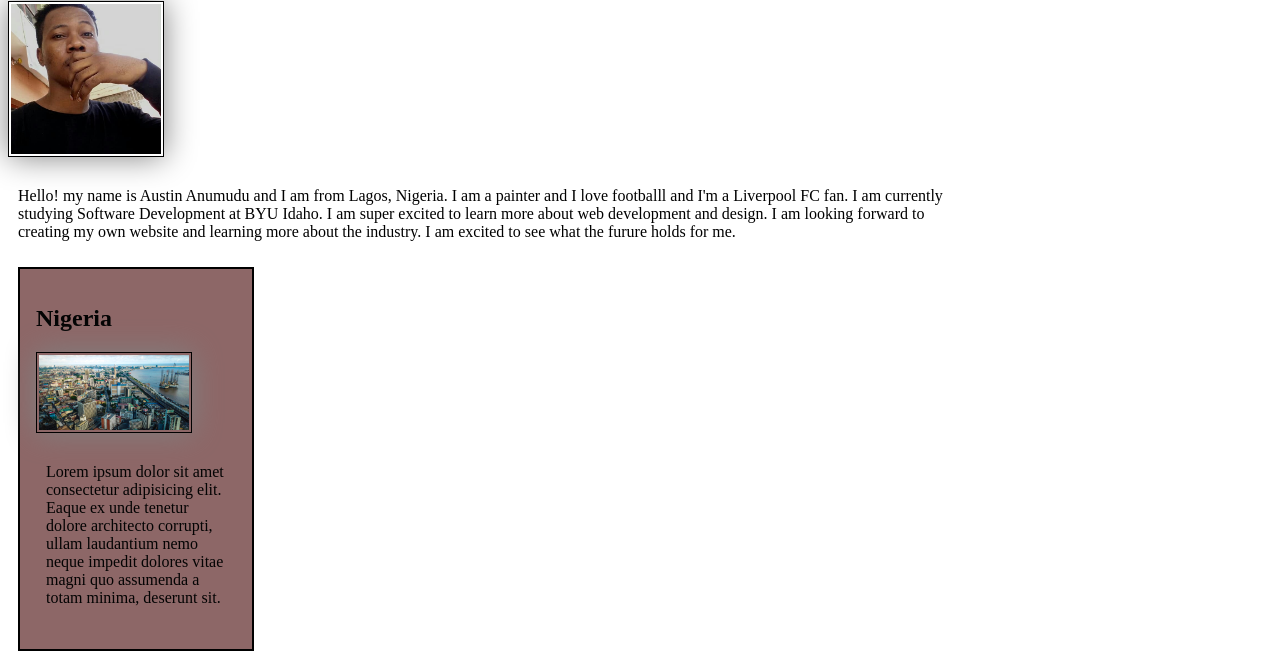
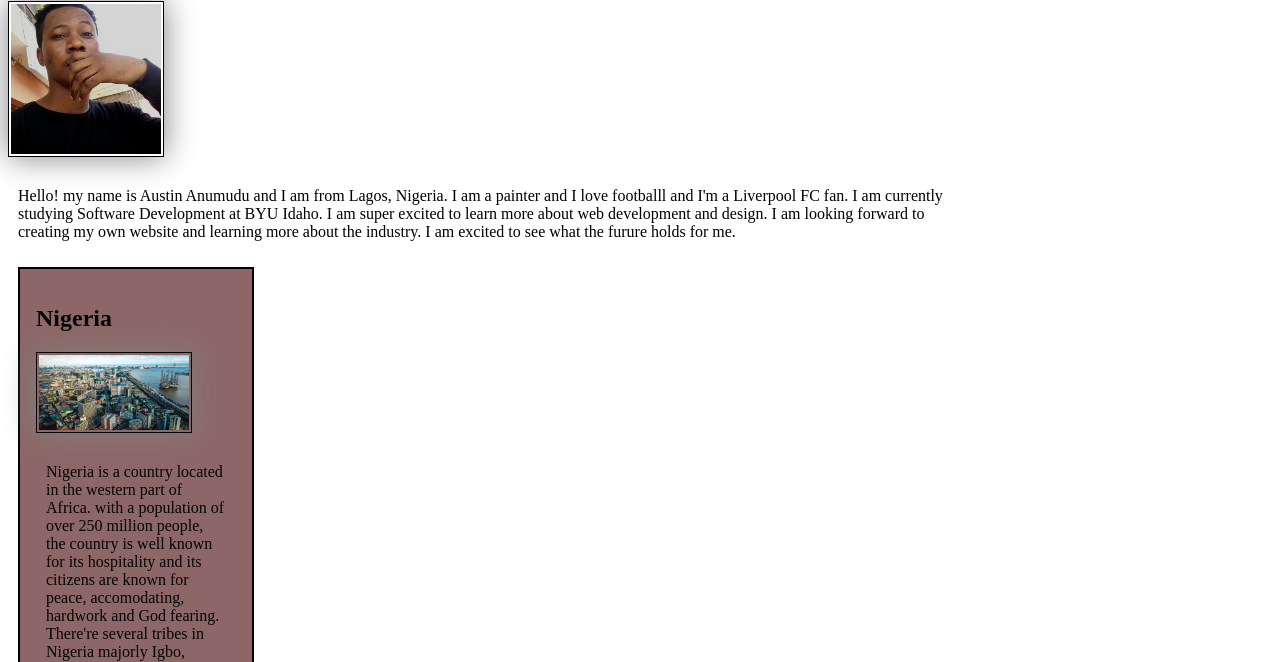
Before and after one commit to donx10austin/wdd130, a plain HTML site: page index.html in a window 1280 px wide. Shown: the part 223-885 px from the top of the page. Drawn offline with Linux system fonts and the light colour scheme.

Commit message:
added country brief

```diff
--- a/index.html
+++ b/index.html
@@ -28,9 +28,11 @@
     </main>
     <aside>
         <h2>Nigeria</h2>
-        <img src="NIGERIA.jpg" alt="Image of Nigeria">
-        <p>Lorem ipsum dolor sit amet consectetur adipisicing elit. Eaque ex unde tenetur dolore architecto corrupti,
-            ullam laudantium nemo neque impedit dolores vitae magni quo assumenda a totam minima, deserunt sit.</p>
+        <img src="Nigeria.jpg" alt="Image of Nigeria">
+        <p>Nigeria is a country located in the western part of Africa. with a population of over 250 million people, the country is well
+           known for its hospitality and its citizens are known for peace, accomodating, hardwork and God fearing. There're several tribes in Nigeria majorly Igbo, Hausa and the Yoruba.
+           The country is blessed with many mineral resources and they're one of the major exporters of Crude, Gold, its citizens are mostly farmers, doctors, bankers and enginers.
+           There're 36 states in Nigeria and Lagos is one of them with the highest sea port in Africa and Abuja as its capital.</p>
     </aside>
     <footer>
         <p>&copy; 2025 | Austin Anumudu - Lagos, Nigeria </p>
```
